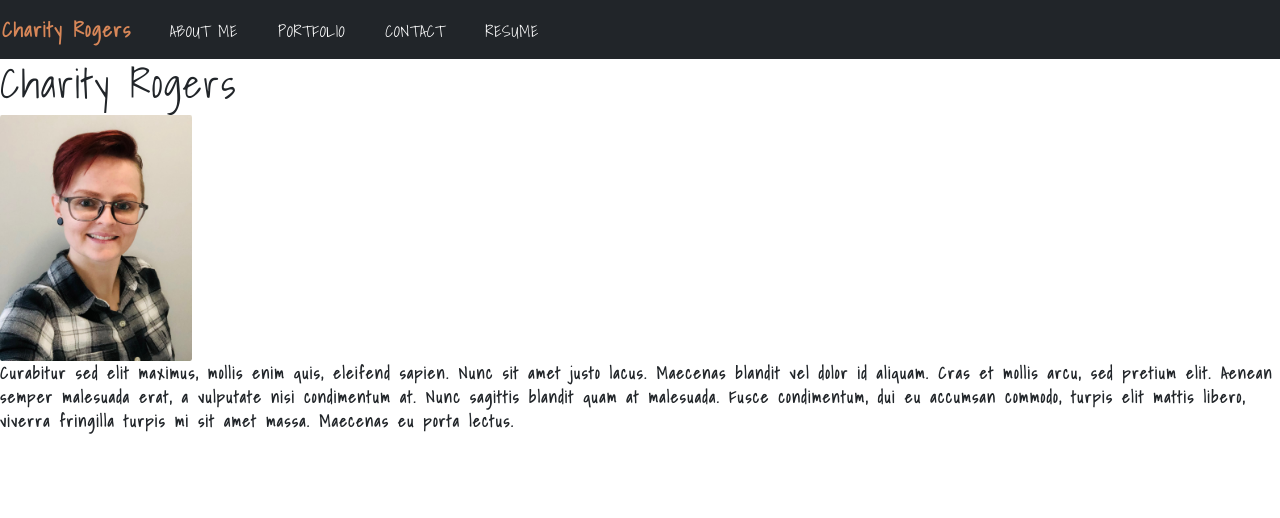
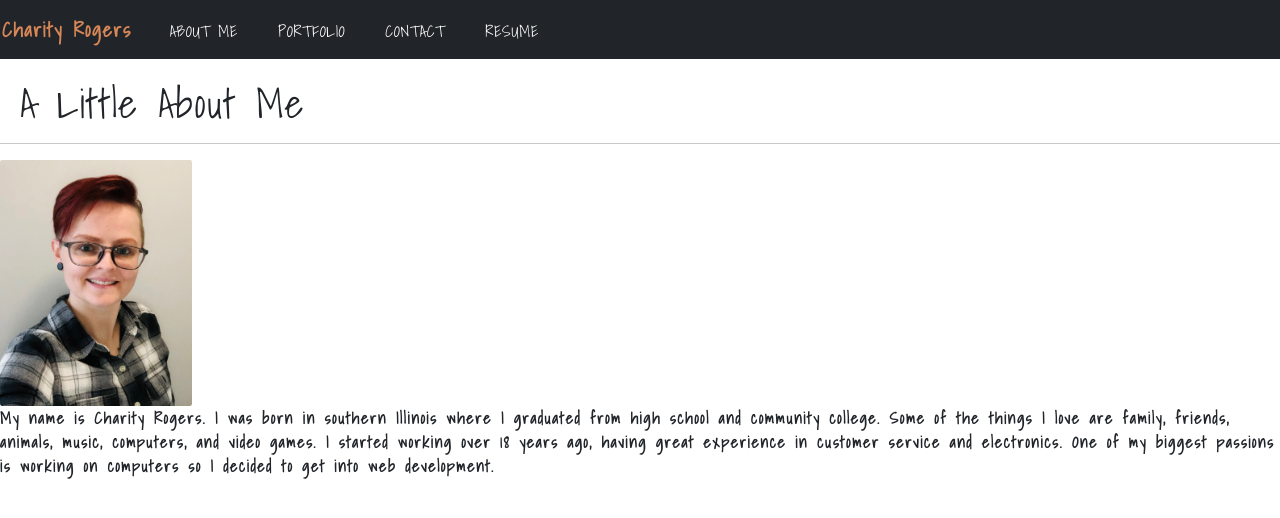
Before and after one commit to rogerscl116/portfolio-version-2.0, a React (Create React App) app: page /about in a window 1280 px wide. Shown: the top 518 px of the page. Built offline with nearby package versions, Linux system fonts and the light colour scheme.

Commit message:
make changes to components to resolve errors

```diff
--- a/src/components/About/index.js
+++ b/src/components/About/index.js
@@ -4,10 +4,11 @@ import selfie from '../../selfie03.JPG';
 function About() {
   return (
     <section>
-      <h1 id="about">Charity Rogers</h1>
+      <h1 id="about-title">A Little About Me</h1>
+      <hr></hr>
       <div>
         <img src={selfie} className="selfie" alt="Charity Rogers" />
-        <p>Curabitur sed elit maximus, mollis enim quis, eleifend sapien. Nunc sit amet justo lacus. Maecenas blandit vel dolor id aliquam. Cras et mollis arcu, sed pretium elit. Aenean semper malesuada erat, a vulputate nisi condimentum at. Nunc sagittis blandit quam at malesuada. Fusce condimentum, dui eu accumsan commodo, turpis elit mattis libero, viverra fringilla turpis mi sit amet massa. Maecenas eu porta lectus.
+        <p>My name is Charity Rogers. I was born in southern Illinois where I graduated from high school and community college. Some of the things I love are family, friends, animals, music, computers, and video games. I started working over 18 years ago, having great experience in customer service and electronics. One of my biggest passions is working on computers so I decided to get into web development.
         </p>
       </div>
     </section>
--- a/src/components/Header/index.js
+++ b/src/components/Header/index.js
@@ -6,7 +6,7 @@ function Header() {
     return (
         <div className="header-wrapper">
             <div className="main-info">
-                <h1>My Name Is Charity</h1>
+                <h1>Hello, I am Charity</h1>
                 <Typed
                   className="typed-text"
                   strings={["Web Developer", "Web Designer"]}
--- a/src/components/Resume/index.js
+++ b/src/components/Resume/index.js
@@ -2,12 +2,12 @@ import React from "react";
 
 function Resume() {
   return (
-    <section class="container">
+    <section className="container">
       <h2 className="top-title">Resume</h2>
       <hr></hr>
 
       <div>
-        <div class="mt-5">
+        <div className="mt-5">
           <h2 className="top-title">Charity Rogers</h2>
           <ul>
             <li>
@@ -17,7 +17,7 @@ function Resume() {
         </div>
       </div>
 
-      <div class="justify-content-center mt-5">
+      <div className="justify-content-center mt-5">
         <div>
           <h2 className="top-title">Front-end Proficiencies</h2>
           <ul>
@@ -46,7 +46,7 @@ function Resume() {
         </div>
       </div>
 
-      <div class="justify-content-center mt-5">
+      <div className="justify-content-center mt-5">
         <div>
           <h2 className="top-title">Back-end Proficiencies</h2>
           <ul>
@@ -73,7 +73,7 @@ function Resume() {
       </div>
 
       <div>
-        <p class="mt-5">
+        <p className="mt-5">
             <a href="https://www.linkedin.com/in/charity-rogers-a7115a11a/">
               <img
                 src="https://img.icons8.com/fluent/48/000000/linkedin.png"
@@ -84,7 +84,7 @@ function Resume() {
 
           <a
             href=""
-            class="link"
+            className="link"
           >
             Download Resume
           </a>
--- a/src/index.css
+++ b/src/index.css
@@ -69,6 +69,11 @@ nav ul li {
 
 /************ ABOUT ************/
 
+#about-title {
+  margin-top: 20px;
+  margin-left: 20px;
+}
+
 .selfie {
   height: 15%;
   width: 15%;
```
